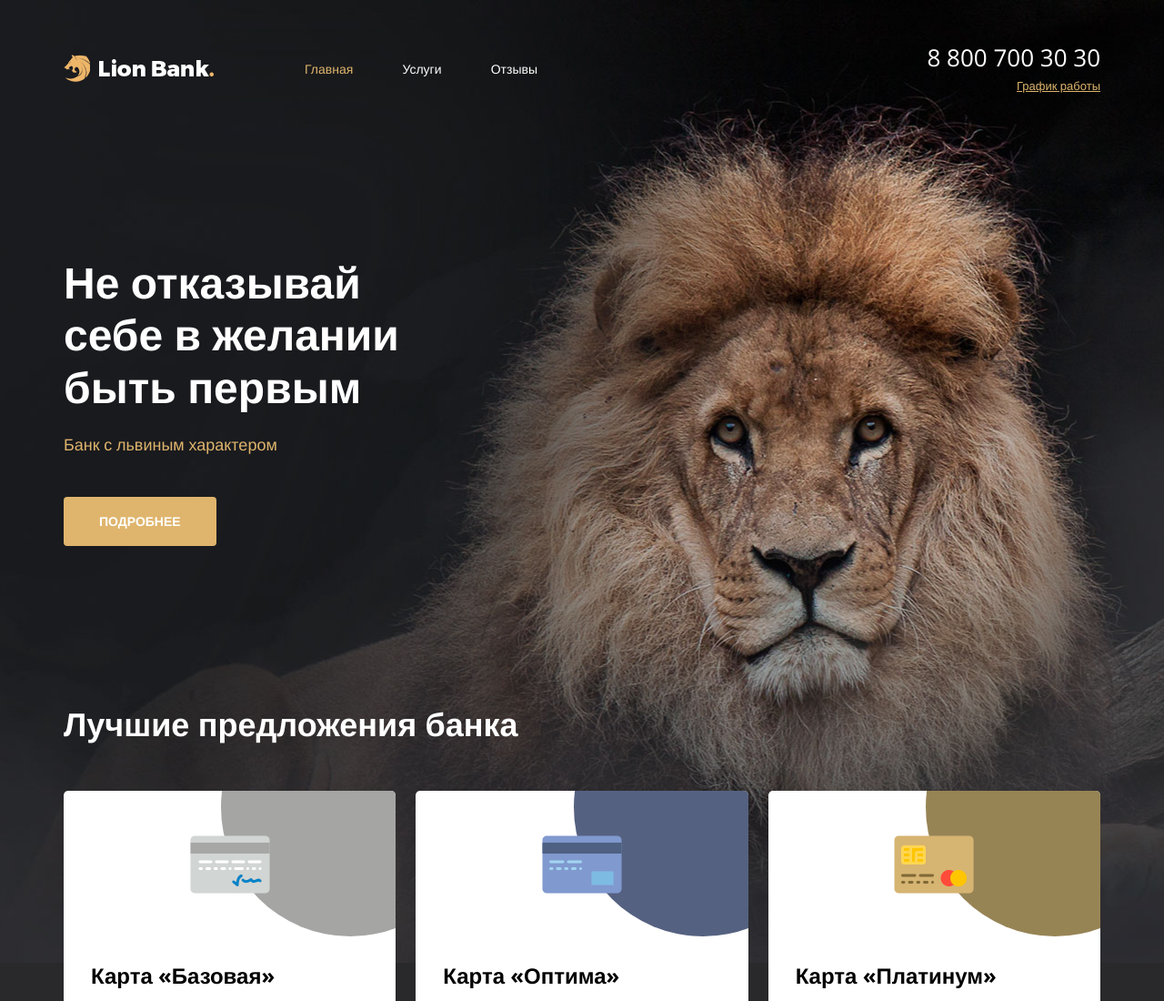
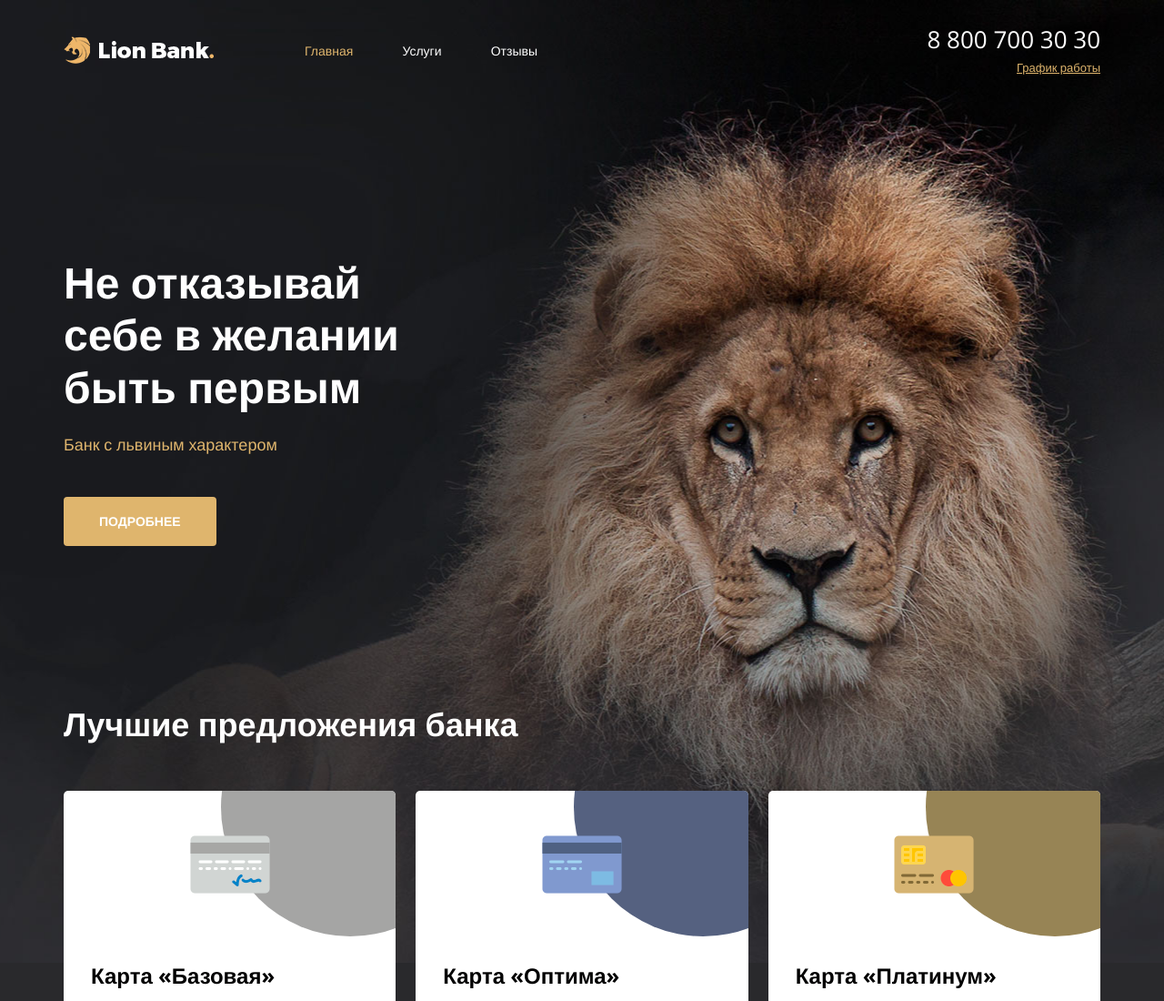
Before and after one commit to Ver0-nika/lion-bank, a plain HTML site: page index1.html in a window 1280 px wide. Shown: the top 1100 px of the page at 91% size. Drawn offline with nearby package versions, Linux system fonts and the light colour scheme.

Commit message:
Update main.css

```diff
--- a/main.css
+++ b/main.css
@@ -61,7 +61,7 @@ button{
     min-height: 600px;
 }
 .header{
-    padding-top: 45px;
+    padding-top: 25px;
     /* height: 120px;
     position: relative; */
     margin-bottom: 30px;
```
